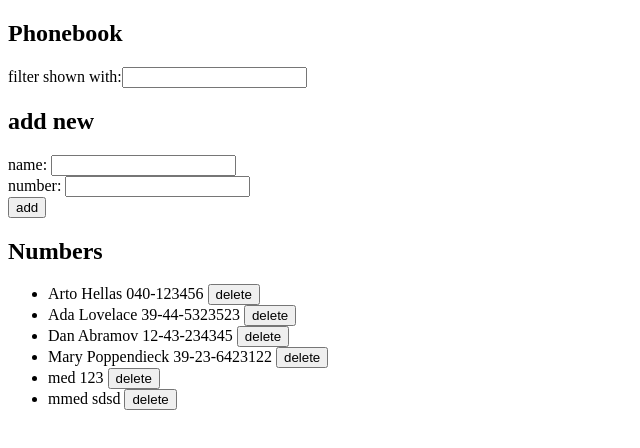
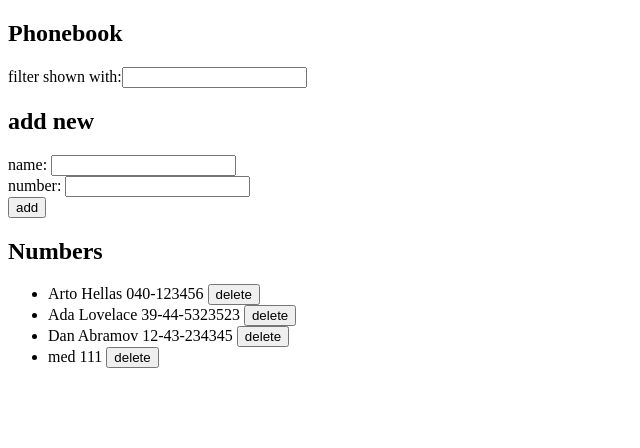
Before and after one commit to MedHam94/phonebook_recall, a React (Vite) app: page / in a window 1280 px wide. Shown: the top 448 px of the page, without its empty margins (0-640 px from the left). Built offline with nearby package versions, Linux system fonts and the light colour scheme; data requests are answered from the project's data file.

Commit message:
finishing get, post, update, and delete methodes

```diff
--- a/db.json
+++ b/db.json
@@ -16,19 +16,9 @@
       "id": "3"
     },
     {
-      "name": "Mary Poppendieck",
-      "number": "39-23-6423122",
+      "name": "med",
+      "number": "111",
       "id": "4"
-    },
-    {
-      "id": "7dfd",
-      "name": "med",
-      "number": "123"
-    },
-    {
-      "id": "0e53",
-      "name": "mmed",
-      "number": "sdsd"
     }
   ]
 }
--- a/src/App.jsx
+++ b/src/App.jsx
@@ -1,6 +1,5 @@
 import { useEffect, useState } from "react";
-import axios from 'axios'
-import personServices from './services/persons'
+import personServices from "./services/persons";
 import Persons from "./components/Persons";
 import PersonForm from "./components/PersonForm";
 import Filter from "./components/Filter";
@@ -11,44 +10,80 @@ const App = () => {
   const [newNumber, setNewNumber] = useState("");
   const [search, setSearch] = useState("");
 
-  useEffect(()=>{
-    console.log('effect');
-    personServices.getAll()
-      .then(result=>{
-        console.log('Promise fulfilled');
-        setPersons(result.data)
-      })
-  },[])
 
+
+
+  const generateID = (arr)=>{
+    return arr.length + 1
+  }
   const submitForm = (event) => {
     event.preventDefault();
     console.log("button clicked", event.target);
 
     const person = {
       name: newName,
-      number: newNumber
-    }
+      number: newNumber,
+      id:`${generateID(persons)}`
+    };
+
+
 
     if (checkDuplicate(persons)) {
       alert(`${newName} is already existed`);
+      if(window.confirm(`${newName} is already added to the phonebook, replace the old number?`)){
+
+        const existingNum = persons.find(el =>el.name=== newName)
+        const updateNum = {...existingNum, number:newNumber}
+
+        // console.log('existing',existingNum);
+
+        personServices
+          .update(existingNum.id, updateNum)
+          .then(res =>{
+            personServices.getAll().then((result) => {
+              console.log("Promise fulfilled");
+              setPersons(result.data);
+
+            });
+          })
+          setNewName("");
+          setNewNumber("");
+      }
     } else {
-        personServices.createPerson(person)
-            .then(result =>{
-                console.log(result)
-                setPersons((result) => {
-                    return [...result, { name: newName, number: newNumber }];
-
-                });
-                setNewName("");
-                setNewNumber("");
-            })
-
+      personServices.createPerson(person).then((result) => {
+        console.log(result);
+        setPersons((result) => {
+          return [...result, person];
+        });
+        setNewName("");
+        setNewNumber("");
+      });
     }
   };
 
-  const handleDelete=()=>{
+  const handleDelete = (id) => {
+    const personToDelete = persons.find(el => el.id === id)
+    console.log(personToDelete,persons);
+    if(window.confirm(`Delete ${personToDelete.name}`)){
+      personServices
+        .deletePerson(id)
+        .then((res) =>{
+          console.log(persons);
+          setPersons((result)=>{
+            return result.filter(el => el.id !== id)
+          })
+        })
+    }
+  };
 
-  }
+  useEffect(() => {
+    console.log("effect");
+    personServices.getAll().then((result) => {
+      console.log("Promise fulfilled");
+      setPersons(result.data);
+
+    });
+  }, []);
 
   const handleNameChange = (event) => {
     console.log(event.target.value);
@@ -92,8 +127,7 @@ const App = () => {
 
       <h2>Numbers</h2>
 
-      <Persons persons={filteredList} handleDelete={handleDelete}/>
-
+      <Persons persons={filteredList} handleDelete={handleDelete} />
     </div>
   );
 };
--- a/src/components/Persons.jsx
+++ b/src/components/Persons.jsx
@@ -1,8 +1,10 @@
 const Persons = ({persons,handleDelete}) =>{
+
+
     return (
         <ul>
-            {persons.map((person)=>{
-               return <li key={person.name}>{person.name} {person.number} <button onClick={handleDelete}>delete</button> </li>
+            {persons.map((person,id)=>{
+               return <li key={person.id}>{person.name} {person.number} <button onClick={() => handleDelete(person.id)}>delete</button> </li>
             })}
         </ul>
     )
--- a/src/services/persons.js
+++ b/src/services/persons.js
@@ -2,20 +2,27 @@ import axios from "axios";
 
 const baseUrl = 'http://localhost:3001/persons'
 
-const getAll =()=>{
+const getAll = () => {
     return axios.get(baseUrl)
 }
 
-const createPerson = newObj =>{
+const createPerson = newObj => {
     return axios.post(baseUrl, newObj)
 }
 
-const deletePerson = (id)=>{
+const deletePerson = (id) => {
     return axios.delete(`${baseUrl}/${id}`)
+
 }
 
-export default {
-    getAll:getAll,
-    createPerson:createPerson,
-    deletePerson:deletePerson
-    }
+const update = (id,obj)=>{
+    return axios.put(`${baseUrl}/${id}`,obj)
+}
+
+const services = {
+    getAll,
+    createPerson,
+    deletePerson,
+    update
+}
+export default services
```
